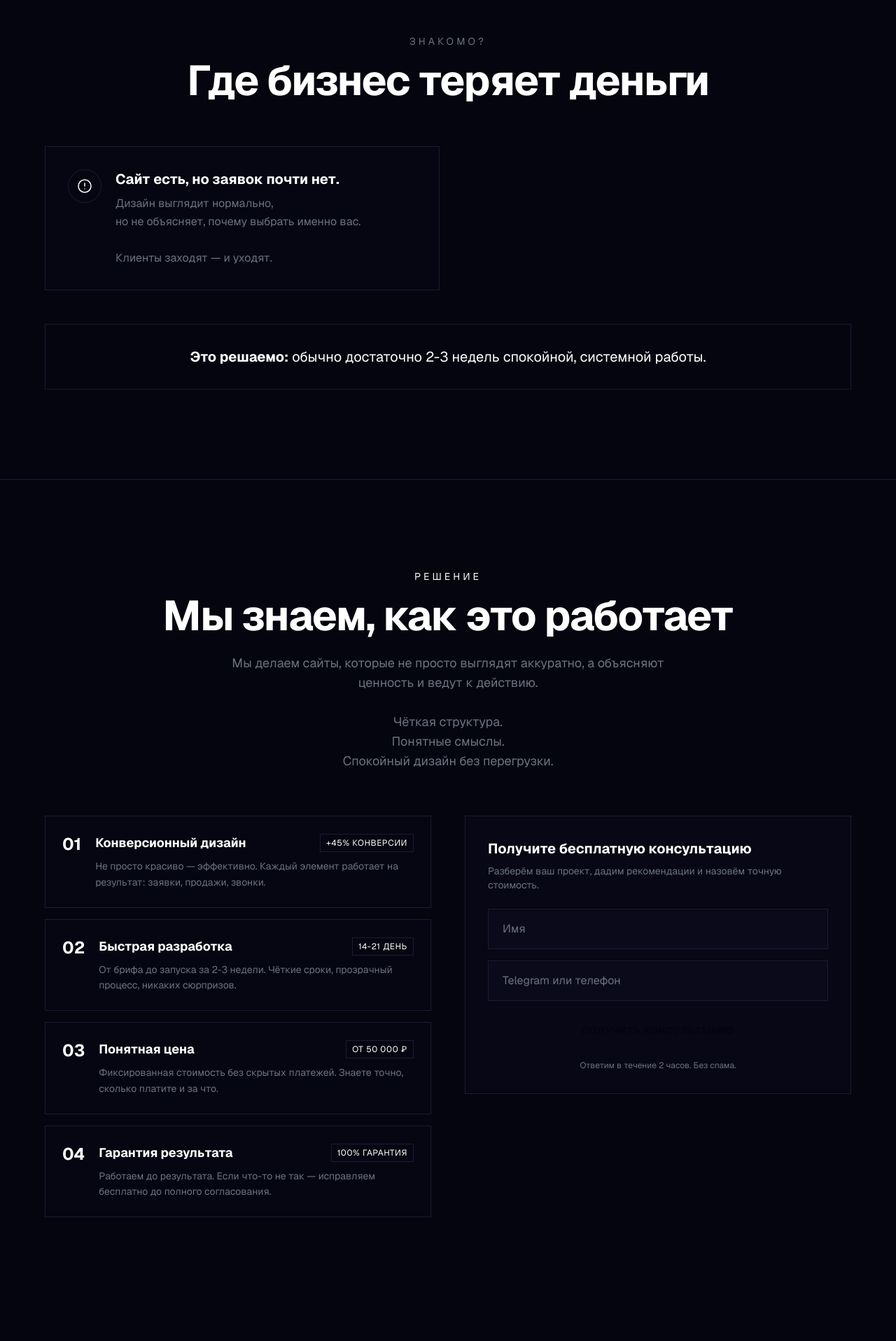
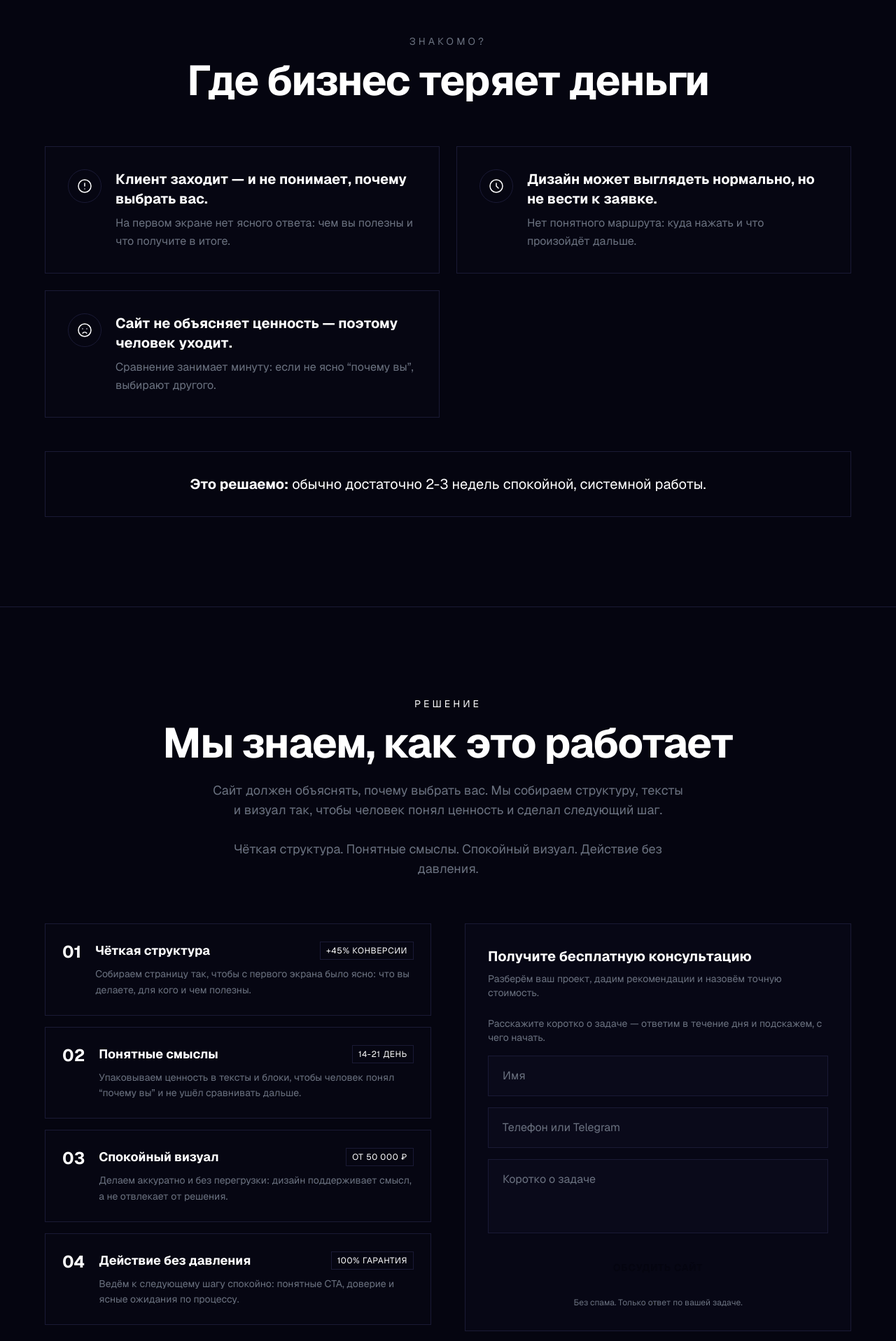
Before and after one commit to golkonst77/GOLwebsite-design, a Next.js app: page / in a window 1280 px wide. Shown: the part 880-2797 px from the top of the page at 70% size. Built offline with nearby package versions, Linux system fonts and the light colour scheme.

Commit message:
improve conversion copy and trust blocks

```diff
--- a/components/cases.tsx
+++ b/components/cases.tsx
@@ -8,35 +8,38 @@ const cases = [
     id: 1,
     title: 'Сайт для бухгалтерской компании',
     category: 'Сайт услуг',
-    description: 'Собрали понятный сайт для услуг: ценность, процесс работы и заявки — без лишнего.',
-    result: 'Конверсия 12.4% — в 3 раза выше среднего по нише.',
+    description:
+      'Было: сайт не отвечал на вопрос “почему вы” и терял внимание.\nСделали: пересобрали структуру, оффер и путь к заявке.\nРезультат: стало понятнее, зачем обращаться и что делать дальше.',
+    result: 'Результат: больше обращений и выше доверие с первого экрана.',
     metrics: [
-      { label: 'Конверсия', value: '12.4%' },
-      { label: 'Заявок/день', value: '340+' },
+      { label: 'Понимание ценности', value: 'выше' },
+      { label: 'Обращений', value: 'больше' },
       { label: 'Срок', value: '10 дней' },
     ],
   },
   {
     id: 2,
-    title: 'Сайт для локального бизнеса (интернет‑магазин)',
+    title: 'Сайт для локального бизнеса',
     category: 'E-commerce',
-    description: 'Полный редизайн и оптимизация конверсионной воронки для онлайн-ритейлера одежды.',
-    result: 'Рост конверсии на 67% за первый месяц после запуска.',
+    description:
+      'Было: каталог и условия были спрятаны, путь к покупке путал.\nСделали: упростили навигацию, карточки товаров и оформление.\nРезультат: посетителям легче выбрать и сделать заказ.',
+    result: 'Результат: меньше сомнений на пути к покупке и больше завершённых действий.',
     metrics: [
-      { label: 'Рост конверсии', value: '+67%' },
-      { label: 'Снижение отказов', value: '-42%' },
+      { label: 'Выбор товара', value: 'проще' },
+      { label: 'Путь к заказу', value: 'короче' },
       { label: 'Срок', value: '3 нед' },
     ],
   },
   {
     id: 3,
-    title: 'Сайт для B2B компании',
+    title: 'Сайт для услуг',
     category: 'Корпоративный сайт',
-    description: 'Многостраничный сайт для B2B‑услуг: структура, смыслы и интеграция CRM.',
-    result: 'Рост органического трафика на 89% за 3 месяца.',
+    description:
+      'Было: услуги описаны разрозненно, клиенту сложно понять формат работы.\nСделали: собрали понятные блоки, кейсы и сценарий обращения.\nРезультат: проще принять решение и оставить заявку.',
+    result: 'Результат: яснее позиционирование и понятнее следующий шаг для клиента.',
     metrics: [
-      { label: 'Рост трафика', value: '+89%' },
-      { label: 'Время на сайте', value: '+2.5 мин' },
+      { label: 'Ясность предложения', value: 'выше' },
+      { label: 'Доверие', value: 'выше' },
       { label: 'Срок', value: '3 нед' },
     ],
   },
@@ -111,6 +114,23 @@ export default function Cases() {
             ))}
           </div>
 
+          <div className="mt-10 border border-border bg-card/30 p-6 md:p-8">
+            <div className="flex flex-col items-center justify-between gap-5 md:flex-row">
+              <div className="text-center md:text-left">
+                <p className="text-lg font-semibold text-foreground">Похоже на вашу задачу?</p>
+                <p className="mt-1 text-muted-foreground">
+                  Обсудим, какой сайт нужен именно вам.
+                </p>
+              </div>
+              <a
+                href="#contact"
+                className="group relative inline-flex h-12 items-center justify-center rounded-full bg-gold px-8 text-sm font-medium tracking-[0.12em] text-background transition-transform duration-300 ease-out supports-[hover:hover]:hover:-translate-y-[1px] active:translate-y-0"
+              >
+                Обсудить сайт
+              </a>
+            </div>
+          </div>
+
           <div className="mt-12 text-center">
             <p className="text-muted-foreground mb-4">
               Хотите такие же результаты?
--- a/components/lead-form.tsx
+++ b/components/lead-form.tsx
@@ -46,7 +46,7 @@ export default function LeadForm({ variant = 'default', className = '' }: LeadFo
       <form onSubmit={handleSubmit} className={`flex flex-col sm:flex-row gap-4 ${className}`}>
         <input
           type="text"
-          placeholder="Ваш Telegram или телефон"
+          placeholder="Телефон или Telegram"
           value={formData.contact}
           onChange={(e) => setFormData({ ...formData, contact: e.target.value })}
           required
@@ -57,7 +57,7 @@ export default function LeadForm({ variant = 'default', className = '' }: LeadFo
           disabled={isSubmitting}
           className="px-8 py-4 bg-neon-green text-background font-bold hover:glow-green transition-all duration-300 tracking-wider uppercase text-sm disabled:opacity-50"
         >
-          {isSubmitting ? 'Отправка...' : 'Получить консультацию'}
+          {isSubmitting ? 'Отправка...' : 'Обсудить сайт'}
         </button>
       </form>
     )
@@ -66,6 +66,9 @@ export default function LeadForm({ variant = 'default', className = '' }: LeadFo
   if (variant === 'compact') {
     return (
       <form onSubmit={handleSubmit} className={`space-y-4 ${className}`}>
+        <p className="text-sm text-muted-foreground">
+          Расскажите коротко о задаче — ответим в течение дня и подскажем, с чего начать.
+        </p>
         <input
           type="text"
           placeholder="Имя"
@@ -76,21 +79,28 @@ export default function LeadForm({ variant = 'default', className = '' }: LeadFo
         />
         <input
           type="text"
-          placeholder="Telegram или телефон"
+          placeholder="Телефон или Telegram"
           value={formData.contact}
           onChange={(e) => setFormData({ ...formData, contact: e.target.value })}
           required
           className="w-full px-5 py-4 bg-card border border-border text-foreground placeholder:text-muted-foreground focus:border-neon-green focus:outline-none transition-colors"
+        />
+        <textarea
+          placeholder="Коротко о задаче"
+          value={formData.message}
+          onChange={(e) => setFormData({ ...formData, message: e.target.value })}
+          rows={3}
+          className="w-full px-5 py-4 bg-card border border-border text-foreground placeholder:text-muted-foreground focus:border-neon-green focus:outline-none transition-colors resize-none"
         />
         <button
           type="submit"
           disabled={isSubmitting}
           className="w-full px-8 py-4 bg-neon-green text-background font-bold hover:glow-green transition-all duration-300 tracking-wider uppercase text-sm disabled:opacity-50"
         >
-          {isSubmitting ? 'Отправка...' : 'Получить консультацию'}
+          {isSubmitting ? 'Отправка...' : 'Обсудить сайт'}
         </button>
         <p className="text-xs text-muted-foreground text-center">
-          Ответим в течение 2 часов. Без спама.
+          Без спама. Только ответ по вашей задаче.
         </p>
       </form>
     )
@@ -98,11 +108,14 @@ export default function LeadForm({ variant = 'default', className = '' }: LeadFo
 
   return (
     <form onSubmit={handleSubmit} className={`space-y-5 ${className}`}>
+      <p className="text-muted-foreground">
+        Расскажите коротко о задаче — ответим в течение дня и подскажем, с чего начать.
+      </p>
       <div>
-        <label className="block text-sm font-medium text-foreground mb-2">Ваше имя</label>
+        <label className="block text-sm font-medium text-foreground mb-2">Имя</label>
         <input
           type="text"
-          placeholder="Как к вам обращаться?"
+          placeholder="Имя"
           value={formData.name}
           onChange={(e) => setFormData({ ...formData, name: e.target.value })}
           required
@@ -110,10 +123,10 @@ export default function LeadForm({ variant = 'default', className = '' }: LeadFo
         />
       </div>
       <div>
-        <label className="block text-sm font-medium text-foreground mb-2">Telegram или телефон</label>
+        <label className="block text-sm font-medium text-foreground mb-2">Телефон или Telegram</label>
         <input
           type="text"
-          placeholder="@username или +7..."
+          placeholder="Телефон или Telegram"
           value={formData.contact}
           onChange={(e) => setFormData({ ...formData, contact: e.target.value })}
           required
@@ -121,9 +134,9 @@ export default function LeadForm({ variant = 'default', className = '' }: LeadFo
         />
       </div>
       <div>
-        <label className="block text-sm font-medium text-foreground mb-2">О проекте (опционально)</label>
+        <label className="block text-sm font-medium text-foreground mb-2">Коротко о задаче</label>
         <textarea
-          placeholder="Расскажите кратко о вашем проекте..."
+          placeholder="Коротко о задаче"
           value={formData.message}
           onChange={(e) => setFormData({ ...formData, message: e.target.value })}
           rows={3}
@@ -135,22 +148,11 @@ export default function LeadForm({ variant = 'default', className = '' }: LeadFo
         disabled={isSubmitting}
         className="w-full px-8 py-5 bg-neon-green text-background font-bold hover:glow-green transition-all duration-300 tracking-wider uppercase disabled:opacity-50"
       >
-        {isSubmitting ? 'Отправка...' : 'Получить бесплатную консультацию'}
+        {isSubmitting ? 'Отправка...' : 'Обсудить сайт'}
       </button>
-      <div className="flex flex-wrap justify-center gap-4 text-xs text-muted-foreground pt-2">
-        <span className="flex items-center gap-1">
-          <svg className="w-4 h-4 text-neon-green" fill="currentColor" viewBox="0 0 20 20">
-            <path fillRule="evenodd" d="M16.707 5.293a1 1 0 010 1.414l-8 8a1 1 0 01-1.414 0l-4-4a1 1 0 011.414-1.414L8 12.586l7.293-7.293a1 1 0 011.414 0z" clipRule="evenodd" />
-          </svg>
-          Ответ за 2 часа
-        </span>
-        <span className="flex items-center gap-1">
-          <svg className="w-4 h-4 text-neon-green" fill="currentColor" viewBox="0 0 20 20">
-            <path fillRule="evenodd" d="M16.707 5.293a1 1 0 010 1.414l-8 8a1 1 0 01-1.414 0l-4-4a1 1 0 011.414-1.414L8 12.586l7.293-7.293a1 1 0 011.414 0z" clipRule="evenodd" />
-          </svg>
-          Без предоплаты
-        </span>
-      </div>
+      <p className="text-xs text-muted-foreground text-center pt-2">
+        Без спама. Только ответ по вашей задаче.
+      </p>
     </form>
   )
 }
--- a/components/problem.tsx
+++ b/components/problem.tsx
@@ -10,17 +10,26 @@ const problems = [
         <path strokeLinecap="round" strokeLinejoin="round" strokeWidth={1.5} d="M12 8v4m0 4h.01M21 12a9 9 0 11-18 0 9 9 0 0118 0z" />
       </svg>
     ),
-    title: 'Сайт есть, но заявок почти нет.',
-    description: (
-      <>
-        Дизайн выглядит нормально,
-        <br />
-        но не объясняет, почему выбрать именно вас.
-        <br />
-        <br />
-        Клиенты заходят — и уходят.
-      </>
+    title: 'Клиент заходит — и не понимает, почему выбрать вас.',
+    description: 'На первом экране нет ясного ответа: чем вы полезны и что получите в итоге.',
+  },
+  {
+    icon: (
+      <svg className="w-6 h-6" fill="none" stroke="currentColor" viewBox="0 0 24 24">
+        <path strokeLinecap="round" strokeLinejoin="round" strokeWidth={1.5} d="M12 8v4l3 3m6-3a9 9 0 11-18 0 9 9 0 0118 0z" />
+      </svg>
     ),
+    title: 'Дизайн может выглядеть нормально, но не вести к заявке.',
+    description: 'Нет понятного маршрута: куда нажать и что произойдёт дальше.',
+  },
+  {
+    icon: (
+      <svg className="w-6 h-6" fill="none" stroke="currentColor" viewBox="0 0 24 24">
+        <path strokeLinecap="round" strokeLinejoin="round" strokeWidth={1.5} d="M9.172 16.172a4 4 0 015.656 0M9 10h.01M15 10h.01M21 12a9 9 0 11-18 0 9 9 0 0118 0z" />
+      </svg>
+    ),
+    title: 'Сайт не объясняет ценность — поэтому человек уходит.',
+    description: 'Сравнение занимает минуту: если не ясно “почему вы”, выбирают другого.',
   },
 ]
 
--- a/components/process.tsx
+++ b/components/process.tsx
@@ -81,6 +81,10 @@ export default function Process() {
             ))}
           </div>
 
+          <p className="mt-6 text-sm text-white/50 text-center">
+            Каждый этап виден заранее: структура, дизайн, запуск и поддержка.
+          </p>
+
           <div className="mt-12 p-6 border border-gold/20 bg-gold/5 flex flex-col md:flex-row items-center justify-between gap-4">
             <div>
               <p className="text-sm text-muted-foreground mb-1">Общий срок</p>
--- a/components/solution.tsx
+++ b/components/solution.tsx
@@ -7,26 +7,26 @@ import LeadForm from './lead-form'
 const solutions = [
   {
     number: '01',
-    title: 'Конверсионный дизайн',
-    description: 'Не просто красиво — эффективно. Каждый элемент работает на результат: заявки, продажи, звонки.',
+    title: 'Чёткая структура',
+    description: 'Собираем страницу так, чтобы с первого экрана было ясно: что вы делаете, для кого и чем полезны.',
     metric: '+45% конверсии',
   },
   {
     number: '02',
-    title: 'Быстрая разработка',
-    description: 'От брифа до запуска за 2-3 недели. Чёткие сроки, прозрачный процесс, никаких сюрпризов.',
+    title: 'Понятные смыслы',
+    description: 'Упаковываем ценность в тексты и блоки, чтобы человек понял “почему вы” и не ушёл сравнивать дальше.',
     metric: '14-21 день',
   },
   {
     number: '03',
-    title: 'Понятная цена',
-    description: 'Фиксированная стоимость без скрытых платежей. Знаете точно, сколько платите и за что.',
+    title: 'Спокойный визуал',
+    description: 'Делаем аккуратно и без перегрузки: дизайн поддерживает смысл, а не отвлекает от решения.',
     metric: 'от 50 000 ₽',
   },
   {
     number: '04',
-    title: 'Гарантия результата',
-    description: 'Работаем до результата. Если что-то не так — исправляем бесплатно до полного согласования.',
+    title: 'Действие без давления',
+    description: 'Ведём к следующему шагу спокойно: понятные CTA, доверие и ясные ожидания по процессу.',
     metric: '100% гарантия',
   },
 ]
@@ -49,14 +49,11 @@ export default function Solution() {
               Мы знаем, <span className="text-neon-green">как это работает</span>
             </h2>
             <p className="text-muted-foreground text-lg mt-6 max-w-2xl mx-auto">
-              Мы делаем сайты, которые не просто выглядят аккуратно, а объясняют ценность и ведут к действию.
+              Сайт должен объяснять, почему выбрать вас. Мы собираем структуру, тексты и визуал так, чтобы человек
+              понял ценность и сделал следующий шаг.
               <br />
               <br />
-              Чёткая структура.
-              <br />
-              Понятные смыслы.
-              <br />
-              Спокойный дизайн без перегрузки.
+              Чёткая структура. Понятные смыслы. Спокойный визуал. Действие без давления.
             </p>
           </div>
 
--- a/components/trust.tsx
+++ b/components/trust.tsx
@@ -3,12 +3,7 @@
 import { useInView } from '@/hooks/use-in-view'
 import { useRef } from 'react'
 
-const stats = [
-  { value: '50+', label: 'Завершённых проектов' },
-  { value: '+45%', label: 'Средний рост конверсии' },
-  { value: '14', label: 'Дней средний срок' },
-  { value: '98%', label: 'Клиентов рекомендуют' },
-]
+const stats: Array<{ value: string; label: string }> = []
 
 const guarantees = [
   {
@@ -17,8 +12,8 @@ const guarantees = [
         <path strokeLinecap="round" strokeLinejoin="round" strokeWidth={2} d="M9 12l2 2 4-4m5.618-4.016A11.955 11.955 0 0112 2.944a11.955 11.955 0 01-8.618 3.04A12.02 12.02 0 003 9c0 5.591 3.824 10.29 9 11.622 5.176-1.332 9-6.03 9-11.622 0-1.042-.133-2.052-.382-3.016z" />
       </svg>
     ),
-    title: 'Договор и гарантии',
-    description: 'Работаем по договору. Все условия прописаны. Защита для обеих сторон.',
+    title: 'Работаем по договору',
+    description: 'Фиксируем объём, этапы и сроки до старта.',
   },
   {
     icon: (
@@ -26,8 +21,8 @@ const guarantees = [
         <path strokeLinecap="round" strokeLinejoin="round" strokeWidth={2} d="M12 8c-1.657 0-3 .895-3 2s1.343 2 3 2 3 .895 3 2-1.343 2-3 2m0-8c1.11 0 2.08.402 2.599 1M12 8V7m0 1v8m0 0v1m0-1c-1.11 0-2.08-.402-2.599-1M21 12a9 9 0 11-18 0 9 9 0 0118 0z" />
       </svg>
     ),
-    title: 'Оплата по этапам',
-    description: '50% предоплата, 50% после сдачи. Платите только за результат.',
+    title: 'Показываем процесс',
+    description: 'Видно, что происходит на каждом этапе: структура, дизайн, запуск.',
   },
   {
     icon: (
@@ -35,17 +30,8 @@ const guarantees = [
         <path strokeLinecap="round" strokeLinejoin="round" strokeWidth={2} d="M4 4v5h.582m15.356 2A8.001 8.001 0 004.582 9m0 0H9m11 11v-5h-.581m0 0a8.003 8.003 0 01-15.357-2m15.357 2H15" />
       </svg>
     ),
-    title: 'Бесплатные правки',
-    description: 'До 3 итераций правок включены в стоимость. Работаем до вашего «идеально».',
-  },
-  {
-    icon: (
-      <svg className="w-5 h-5" fill="none" stroke="currentColor" viewBox="0 0 24 24">
-        <path strokeLinecap="round" strokeLinejoin="round" strokeWidth={2} d="M18.364 5.636l-3.536 3.536m0 5.656l3.536 3.536M9.172 9.172L5.636 5.636m3.536 9.192l-3.536 3.536M21 12a9 9 0 11-18 0 9 9 0 0118 0zm-5 0a4 4 0 11-8 0 4 4 0 018 0z" />
-      </svg>
-    ),
-    title: 'Поддержка после запуска',
-    description: '30 дней бесплатной поддержки после сдачи проекта. Мы рядом.',
+    title: 'Поддерживаем после запуска',
+    description: '30 дней помогаем с мелкими правками и вопросами.',
   },
 ]
 
@@ -60,6 +46,7 @@ export default function Trust() {
           className={`transform transition-all duration-1000 ${isInView ? 'opacity-100 translate-y-0' : 'opacity-0 translate-y-10'}`}
         >
           {/* Stats */}
+          {stats.length > 0 ? (
             <div className="grid grid-cols-2 md:grid-cols-4 gap-6 mb-20">
               {stats.map((stat, index) => (
                 <div
@@ -76,6 +63,7 @@ export default function Trust() {
                 </div>
               ))}
             </div>
+          ) : null}
 
           {/* Guarantees */}
           <div className="text-center mb-12">
```
Also changed, not shown: components/final-cta.tsx (+5 -5 lines), components/hero.tsx (+4 -4 lines). Lines whose indentation alone changed are shown as unchanged.
